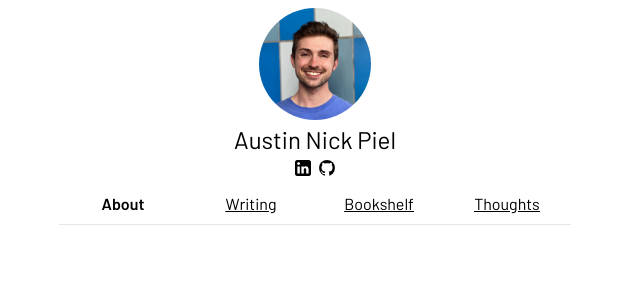
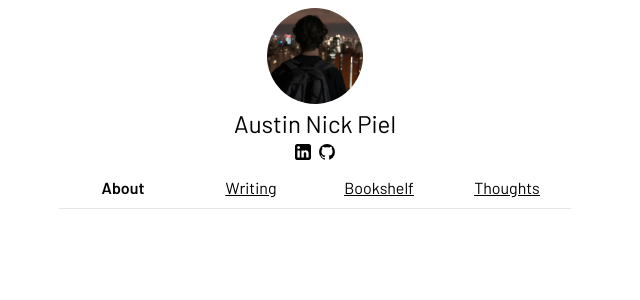
Before and after one commit to apiel51/austinnick.blog, a Next.js app: page / in a window 1280 px wide. Shown: the top 300 px of the page, without its empty margins (325-965 px from the left). Built offline with nearby package versions, Linux system fonts and the light colour scheme.

Commit message:
Change pic

```diff
--- a/components/shared/Page/Header.tsx
+++ b/components/shared/Page/Header.tsx
@@ -3,13 +3,13 @@ import Image from 'next/image';
 
 import LinkedInIcon from 'public/linkedin-logo.svg';
 import GithubIcon from 'public/github-logo.svg';
-import headshot from '../../../public/headshot.png';
+import propic from '../../../public/wide-eyed.png';
 
 export default function Header() {
   return (
     <header className="flex flex-col items-center justify-center">
-      <div className="sm:w-28 sm:h-28 flex w-16 h-16 relative">
-        <Image alt="Austin" src={headshot} className="rounded-full" />
+      <div className="sm:w-24 sm:h-24 flex w-16 h-16 relative">
+        <Image alt="Austin" src={propic} className="rounded-full" />
       </div>
       <Link passHref href="/">
         <div className="py-1 text-2xl cursor-pointer">Austin Nick Piel</div>
```
Also changed, not shown: public/wide-eyed.png (added).
